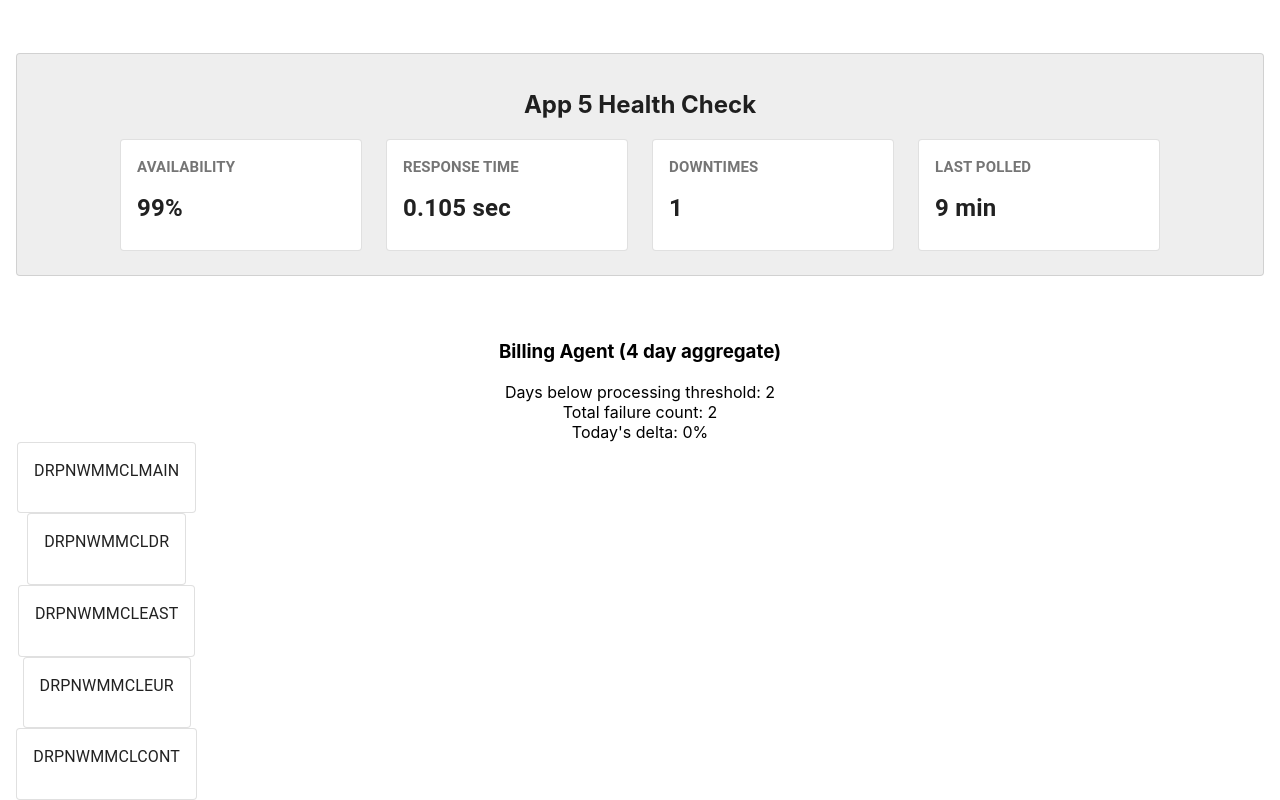
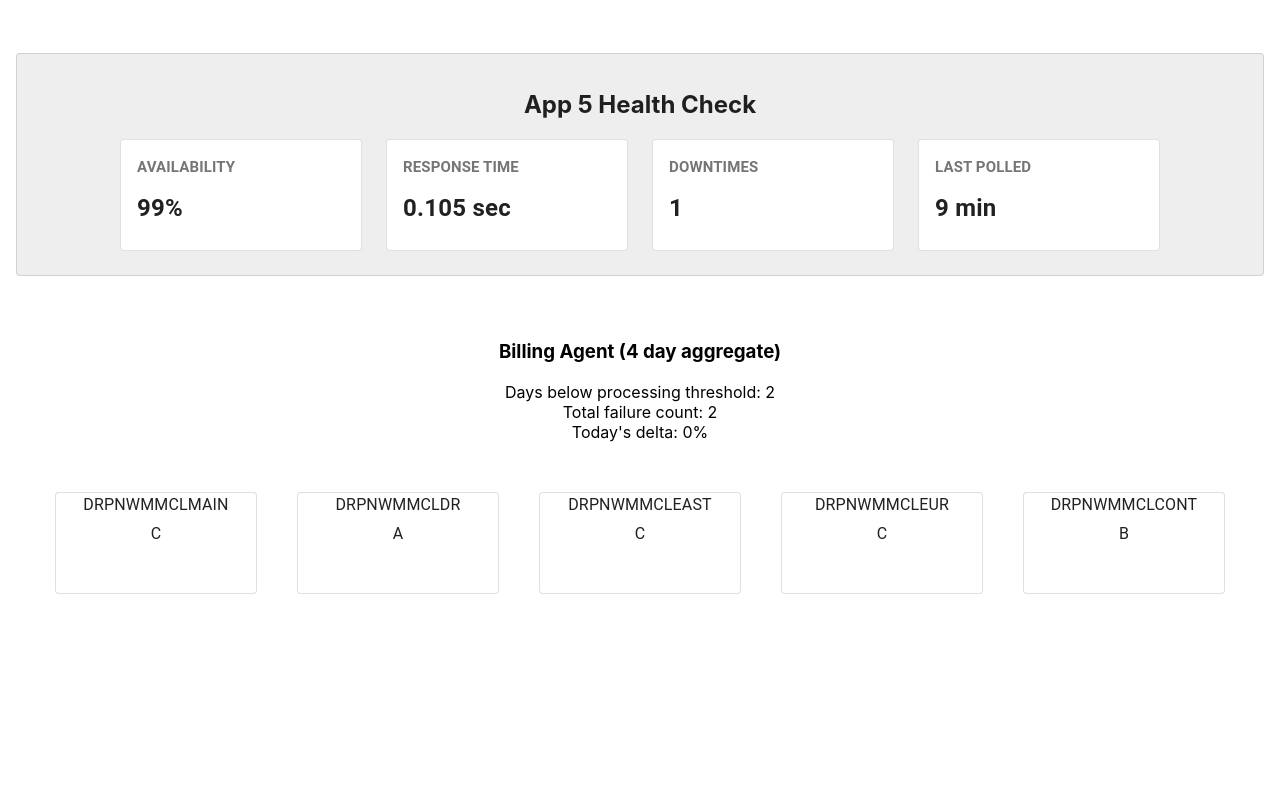
Before and after one commit to prodgers1/pwa-hackathon, a React (Create React App) app: page / in a window 1280 px wide. Shown: the part 1221-2021 px from the top of the page. After the commit the page ends 1865 px from the top, so only its background shows below. Built offline with nearby package versions, Linux system fonts and the light colour scheme.

Commit message:
simplified grid items and spacing

```diff
--- a/src/components/LbCluster/LoadBalancer.js
+++ b/src/components/LbCluster/LoadBalancer.js
@@ -1,14 +1,16 @@
 import React from 'react';
-import { Card, Grid, Typography, CardContent } from '@material-ui/core';
+import { Card, Grid, Typography, CardContent, Paper } from '@material-ui/core';
 import { makeStyles } from '@material-ui/styles';
 
 const useStyles = makeStyles(() => ({
-  mainContainer: {
-    marginBottom: '10px',
-  },
   square: {
     minWidth: '200px',
     maxWidth: '200px',
+    minHeight: '100px',
+    maxHeight: '200px',
+    overflow: 'hidden',
+    margin: 'auto',
+    textAlign: 'center',
   },
 }));
 
@@ -18,12 +20,11 @@ const LoadBalancer = (props) => {
   const classes = useStyles();
 
   return (
-    <Grid item container display="flex" justify="center">
-      <Card variant="outlined">
-        <CardContent>
+    <Grid item>
+      <Paper variant="outlined" className={classes.square}>
           <Typography gutterBottom>{loadBalancer.name}</Typography>
-        </CardContent>
-      </Card>
+          <Typography>{loadBalancer.status}</Typography>
+        </Paper>
     </Grid>
   );
 };
--- a/src/components/LbCluster/LoadBalancerList.js
+++ b/src/components/LbCluster/LoadBalancerList.js
@@ -9,7 +9,8 @@ import dataAccessLayer from '../../data/dataAccessLayer';
 
 const useStyles = makeStyles(() => ({
   mainContainer: {
-        maxWidth: '300px',
+    marginBottom: '50px',
+    marginTop: '50px',
   },
 }));
 
@@ -20,8 +21,8 @@ const LoadBalancerList = () => {
   const classes = useStyles();
 
   return (
-    <div>
-        <Grid container direction="column" item xs={2} align="center">
+    <div className={classes.mainContainer}>
+      <Grid container direction="row" justify="center" alignItems="center" spacing={5}>
         {loadBalancers.map((lb, i) => (
           <React.Fragment key={i}>
             <LoadBalancer loadBalancer={lb} />
```
Lines whose indentation alone changed are shown as unchanged.
